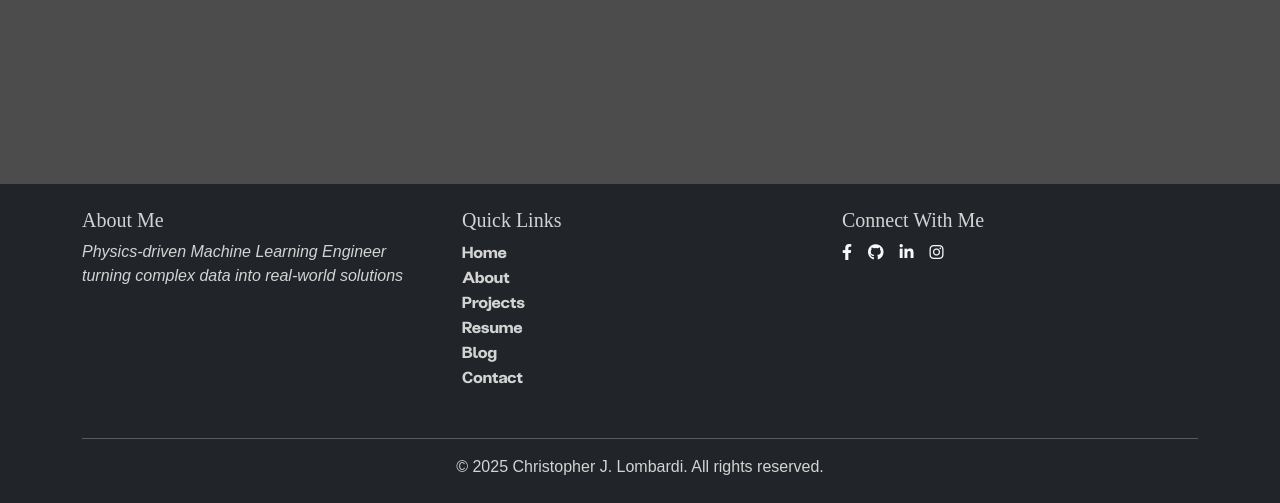
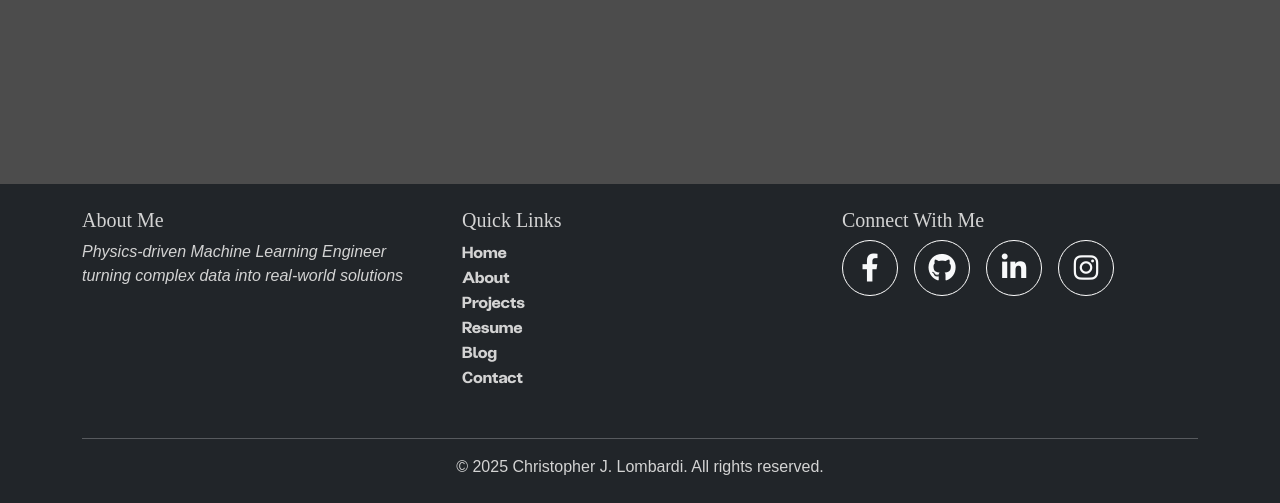
Before and after one commit to c-lombardi23/Portfolio_Website, a Flask app: page /blog in a window 1280 px wide. Shown: the part 321-824 px from the top of the page. Run offline with Flask 3, Linux system fonts and the light colour scheme; some web fonts are replaced.

Commit message:
styled icons in footer

```diff
--- a/static/index.css
+++ b/static/index.css
@@ -242,6 +242,26 @@ footer p {
     text-decoration: None;
     color: lightgray;
 }
+
+.connect a {
+    display: flex;
+    justify-content: center;
+    align-items: center;
+    width: 3.5rem;
+    height: 3.5rem;
+    font-size: 1.75rem;
+    border: 1px solid #fff;
+    border-radius: 50%;
+    color: #fff;
+    text-decoration: none;
+    transition: all 0.3s ease;
+}
+.connect a:hover {
+    background-color: #8f8d8d;
+    color: #000;
+    transform: scale(1.1);
+}
+
 #about-footer {
   font-style: italic;
 }
--- a/templates/base.html
+++ b/templates/base.html
@@ -71,7 +71,7 @@
             </div>
             <div class="col-md-4 mb-3">
                 <h5>Connect With Me</h5>
-                <div class="d-flex gap-3">
+                <div class="d-flex gap-3 connect">
                     <a href="https://facebook.com/chris.lombardi.5" class="text-light"><i class="fab fa-facebook-f"></i></a>
                     <a href=https://github.com/c-lombardi23 class="text-light"><i class="fab fa-github"></i></a>
                     <a href="https://www.linkedin.com/in/chrisjameslombardi/" class="text-light"><i class="fab fa-linkedin-in"></i></a>
```
